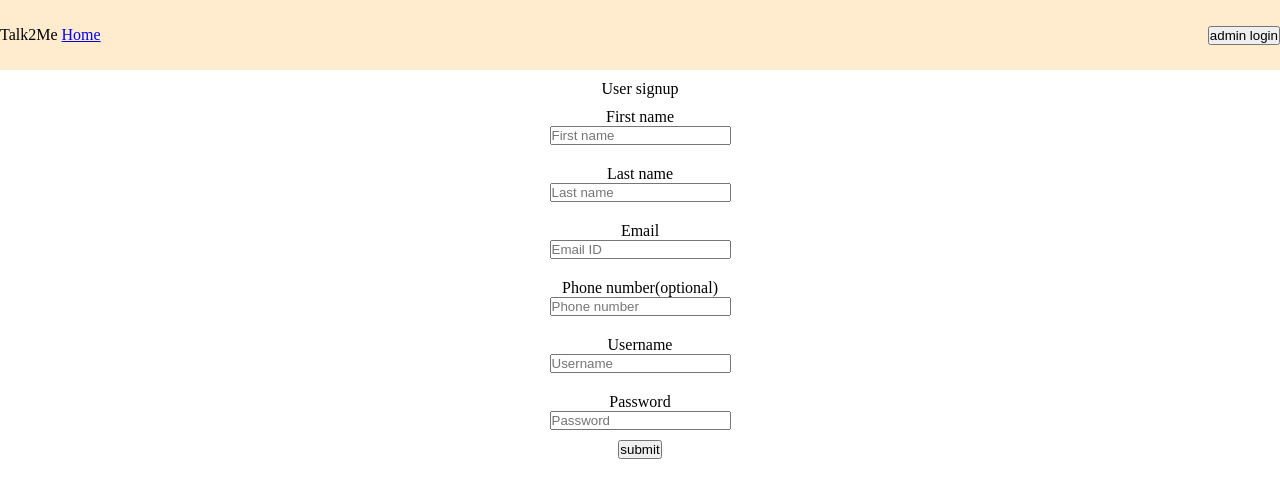
After one commit to smandalsid/Talk2Me, a Django app: page /user_signup/ in a window 1280 px wide. The commit adds this page. Shown: the top 498 px of the page. Run offline with Django 3.2, Linux system fonts and the light colour scheme.

Commit message:
user login signup

```diff
--- a/question/static/css/base.css
+++ b/question/static/css/base.css
@@ -9,7 +9,7 @@ nav{
     display: flex;
     text-align: center;
     justify-content: center;
-    background-color: bisque;
+    background-color: blanchedalmond;
 }
 
 .left{
@@ -24,3 +24,24 @@ nav{
     display: flex;
     flex-direction: row-reverse;
 }
+
+.user-login-signup{
+    height: 200px;
+    display: flex;
+    justify-content: center;
+    align-items: center;
+    flex-direction: column;
+}
+
+.user-login-signup button{
+    padding: 5px 5px;
+    margin: 5px 0px;
+}
+
+.user-login{
+    padding: 10px 10px;
+    display: flex;
+    justify-content: center;
+    align-items: center;
+    flex-direction: column;
+}
--- a/question/templates/base.html
+++ b/question/templates/base.html
@@ -13,13 +13,14 @@
         <div class="left">
             <div class="logo">
                 <span>Talk2Me</span>
+                <a href="{% url 'index' %}">Home</a>
             </div>
         </div>
         <div class="right">
-            <button>Login</button>
-            <button>SignUp</button>
+            <a href="#"><button>admin login</button></a>
         </div>
     </nav>
+
     {% block content %}
     {% endblock content %}
 </body>
--- /dev/null
+++ b/question/templates/user_signup.html
@@ -0,0 +1,45 @@
+{% extends 'base.html' %}
+
+{% block content %}
+{% ifequal error "no" %}
+<script>
+    alert('Account created successfully')
+    window.location=("{% url 'index' %}");
+</script>
+{% endifequal %}
+
+{% ifequal error "yes" %}
+<script>
+    alert('Something went wrong, please try again!')
+</script>
+{% endifequal %}
+<form method="post" class="user-login">
+    {% csrf_token %}
+    <span>User signup</span>
+    <div class="user-login">
+        <span>First name</span>
+        <input type="text" placeholder="First name" name="first_name">
+    </div>
+    <div class="user-login">
+        <span>Last name</span>
+        <input type="text" placeholder="Last name" name="last_name">
+    </div>
+    <div class="user-login">
+        <span>Email</span>
+        <input type="email" placeholder="Email ID" name="email">
+    </div>
+    <div class="user-login">
+        <span>Phone number(optional)</span>
+        <input type="text" placeholder="Phone number" name="phone">
+    </div>
+    <div class="user-login">
+        <span>Username</span>
+        <input type="text" placeholder="Username" name="username">
+    </div>
+    <div class="user-login">
+        <span>Password</span>
+        <input type="password" placeholder="Password" name="password">
+    </div>
+    <button type="submit">submit</button>
+</form>
+{% endblock content %}
--- a/question/views.py
+++ b/question/views.py
@@ -1,6 +1,46 @@
-from django.shortcuts import render
+from django.shortcuts import render, redirect
+from django.contrib.auth import authenticate, login, logout
+from users.models import CustomUser
 
 # Create your views here.
 
 def index(request):
     return render(request,'index.html')
+
+def user_login(request):
+    error=""
+    if request.method=="POST":
+        u = request.POST['username']
+        p = request.POST['password']
+        user = authenticate(username = u, password = p)
+        try:
+            if user:
+                login(request,user)
+                error='no'
+            else:
+                error="yes"
+        except:
+            error="yes"
+    d = {'error':error}
+
+    return render(request,'user_login.html',d)
+
+def signout(request):
+    logout(request)
+    return redirect('index')
+
+def user_signup(request):
+    error=""
+    if request.method=="POST":
+        f=request.POST['first_name']
+        l=request.POST['last_name']
+        e=request.POST['email']
+        p=request.POST['phone']
+        u=request.POST['username']
+        p=request.POST['password']
+        try:
+            user = CustomUser.objects.create_user(username = u, password = p, first_name=f, last_name = l, email = e, phone = p)
+            error="no"
+        except:
+            error="yes"
+    return render(request, 'user_signup.html',{'error':error})
--- a/talk2me/urls.py
+++ b/talk2me/urls.py
@@ -21,5 +21,7 @@ from django.views.generic import TemplateView
 urlpatterns = [
     path('admin/', admin.site.urls),
     path('', index ,name='index'),
-
+    path('user_login/', user_login ,name='user_login'),
+    path('user_signup/', user_signup ,name='user_signup'),
+    path('signout/', signout ,name='signout'),
 ]
```
Also changed, not shown: question/templates/index.html (+9 -0 lines), question/templates/user_login.html (added, +29 -0 lines), db.sqlite3, question/templates/admin_login.html (added).
